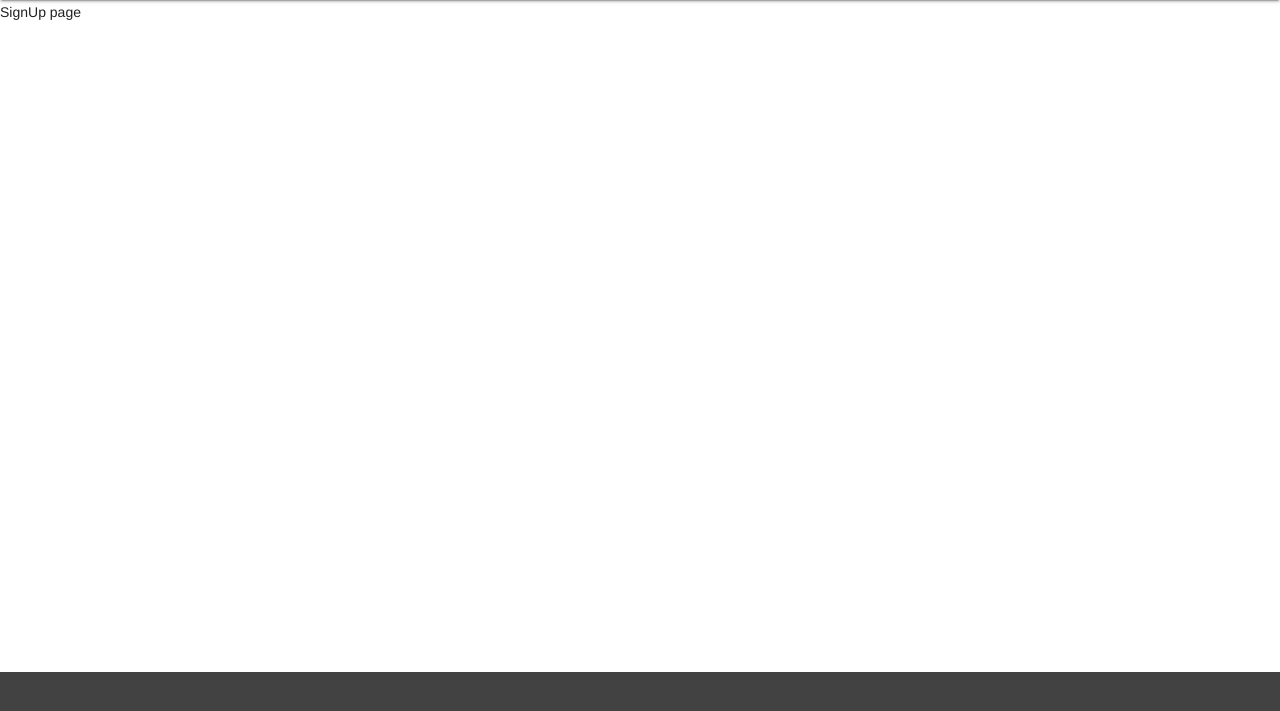
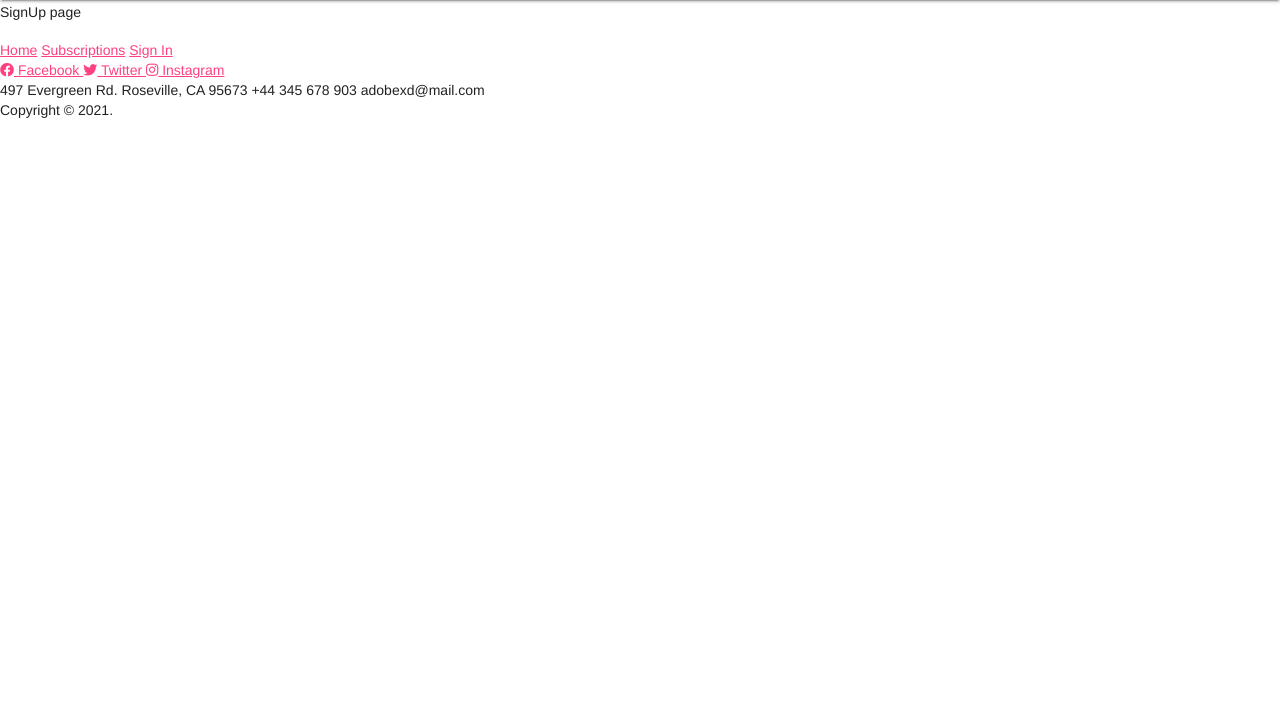
Before and after one commit to minlopalis/club-ex, a Django app: page /signup/ in a window 1280 px wide. Shown: the part 64-775 px from the top of the page. Run offline with Django 3.2, Linux system fonts and the light colour scheme.

Commit message:
Added Footer

```diff
--- a/Club-Ex_Project/clubExProject/templates/base.html
+++ b/Club-Ex_Project/clubExProject/templates/base.html
@@ -21,6 +21,10 @@
     />
 
     <script defer src="{% static 'js/material.min.js' %}"></script>
+
+    <!-- Font Awesome Icons-->
+    <link rel="stylesheet" href="https://use.fontawesome.com/releases/v5.15.4/css/all.css" integrity="sha384-DyZ88mC6Up2uqS4h/KRgHuoeGwBcD4Ng9SiP4dIRy0EXTlnuz47vAwmeGwVChigm" crossorigin="anonymous">
+
     {% block styles %} {% endblock styles %} {% comment %}
     <link rel="stylesheet" href="{% static 'css/base.css' %}" />
     {% endcomment %}
@@ -57,10 +61,40 @@
       </div>
       <main class="mdl-layout__content">
         <div class="page-content">{% block content %} {% endblock content %}</div>
+
+        <!-- Footer Content -->
+        <footer>
+        <div class='footer-container'>
+          <div class='footer-links'>
+              <a href={% url 'index' %}>Home</a>
+              <a href="#subscriptions">Subscriptions</a>
+              <a href={% url 'login' %}>Sign In</a>
+          </div>
+          <div class='footer-social'>
+            <a href='http://facebook.com' target='_blank'>
+              <i class="fab fa-facebook"></i>
+              Facebook
+            </a>
+            <a href='http://twitter.com' target='_blank'>
+              <i class="fab fa-twitter"></i>
+              Twitter
+            </a>
+            <a href='http://instagram.com' target='_blank'>
+              <i class="fab fa-instagram"></i>
+              Instagram
+            </a>
+          </div>
+          <div class='footer-address'>
+            <span>497 Evergreen Rd. Roseville, CA 95673</span>
+            <span>+44 345 678 903</span>
+            <span>adobexd@mail.com</span>
+          </div>
+        </div>
+        <div class='footer-copyright'>Copyright &copy 2021.</div>
+        </footer>
+
       </main>
-      <footer class="mdl-mini-footer">
-        <!-- Footer Content -->
-      </footer>
+
     </div>
 
 
```
Also changed, not shown: Club-Ex_Project/clubExProject/static/css/style.css (+54 -0 lines), Club-Ex_Project/clubExProject/db.sqlite3.
